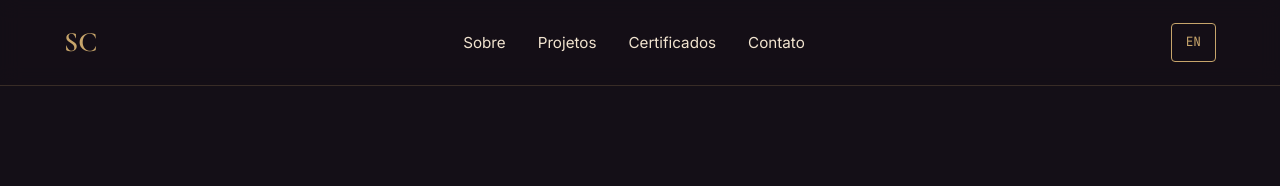
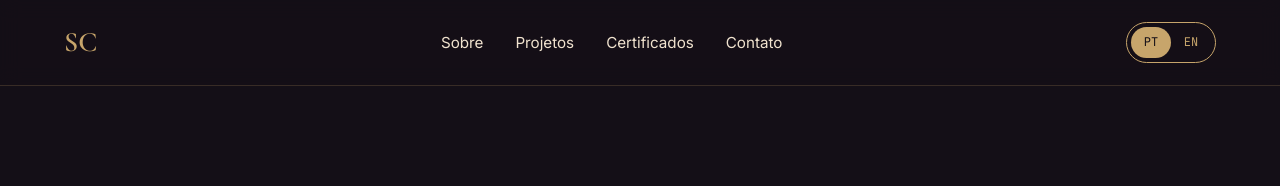
Before and after one commit to stefanycamposofc-oss/portfolio, a plain HTML site: page index.html in a window 1280 px wide. Shown: the top 186 px of the page. Drawn offline with nearby package versions, Linux system fonts and the light colour scheme.

Commit message:
Transforma botão de idioma em switch PT/EN

```diff
--- a/css/style.css
+++ b/css/style.css
@@ -184,17 +184,42 @@ h4 {
 }
 
 .idioma {
+  position: relative;
+  display: flex;
+  padding: 0.25rem;
+  border: 1px solid var(--dourado);
+  border-radius: 999px;
   font-family: var(--fonte-detalhe);
-  font-size: 0.8rem;
-  color: var(--dourado);
-  border: 1px solid var(--dourado);
-  border-radius: 4px;
-  padding: 0.5rem 0.875rem;
-  transition: background-color 0.3s, color 0.3s;
+  font-size: 0.75rem;
 }
 
-.idioma:hover {
+.idioma::before {
+  content: "";
+  position: absolute;
+  top: 0.25rem;
+  left: 0.25rem;
+  width: 2.5rem;
+  height: calc(100% - 0.5rem);
   background-color: var(--dourado);
+  border-radius: 999px;
+  transition: transform 0.3s;
+}
+
+.idioma[aria-checked="true"]::before {
+  transform: translateX(100%);
+}
+
+.idioma-opcao {
+  position: relative;
+  width: 2.5rem;
+  padding: 0.375rem 0;
+  text-align: center;
+  color: var(--dourado);
+  transition: color 0.3s;
+}
+
+.idioma[aria-checked="false"] .idioma-opcao:first-child,
+.idioma[aria-checked="true"] .idioma-opcao:last-child {
   color: var(--noite);
 }
 
--- a/index.html
+++ b/index.html
@@ -28,7 +28,10 @@
       </ul>
     </nav>
 
-    <button type="button" class="idioma" aria-label="Mudar idioma para inglês">EN</button>
+    <button type="button" class="idioma" role="switch" aria-checked="false" aria-label="Site em inglês">
+      <span class="idioma-opcao">PT</span>
+      <span class="idioma-opcao">EN</span>
+    </button>
   </header>
 
 
```
Also changed, not shown: img/assinatura.svg.svg (added), img/contorno.svg.svg (added), img/foto.jpg.jpg (added), img/logo.svg.svg (added), img/selo.svg.svg (added), 3 other files.
